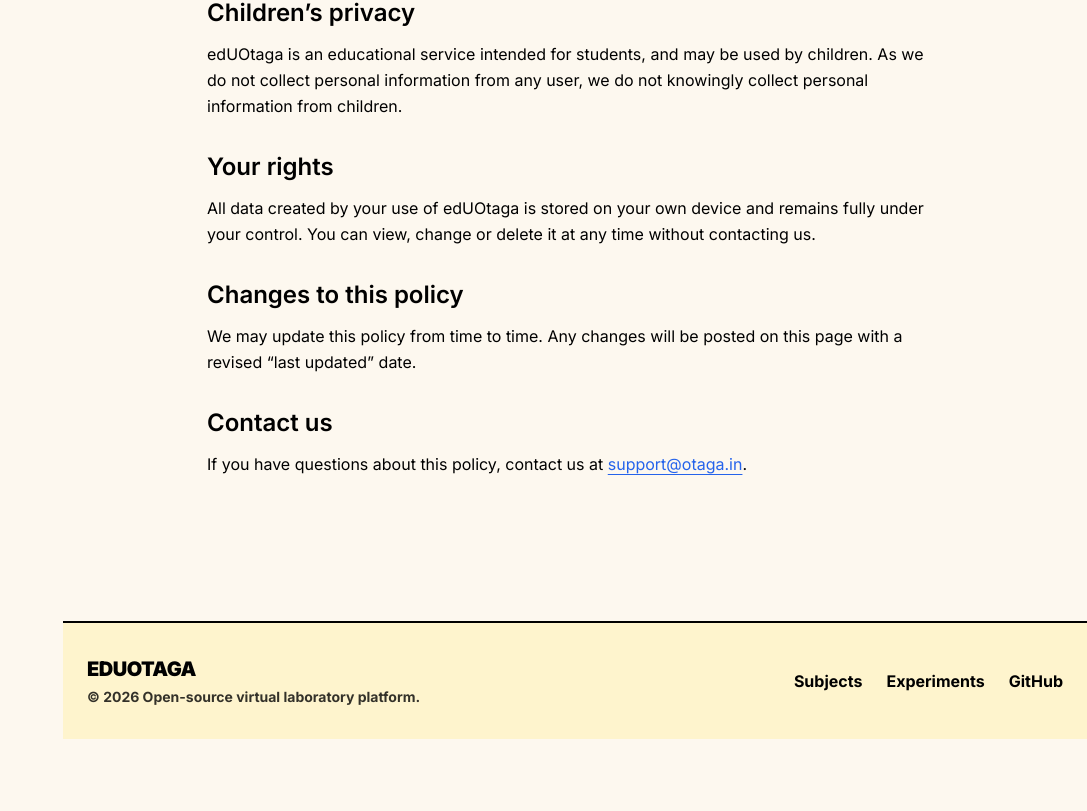
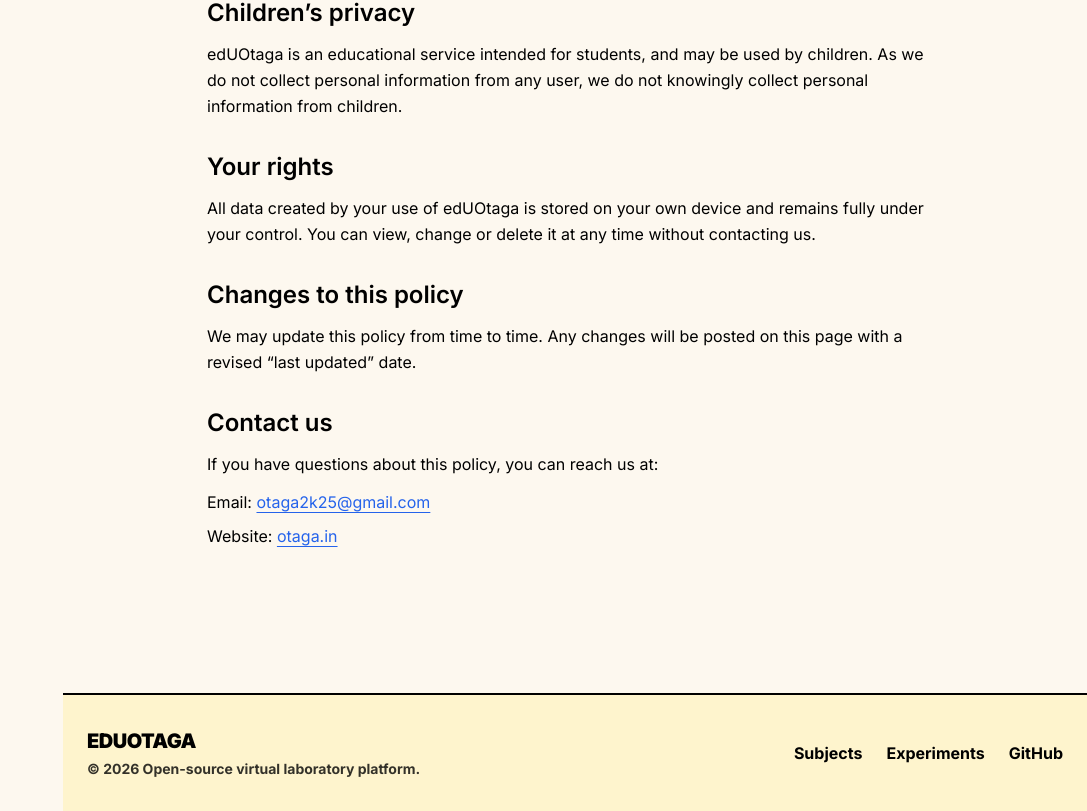
Before and after one commit to OTaga2k25/EDUOTAGA, a Next.js app in the folder apps/web/: page /privacy in a window 1280 px wide. Shown: the part 1123-1934 px from the top of the page, without its empty margins (193-1280 px from the left). Before the commit the page ends 1862 px from the top, so only its background shows below. Built offline with nearby package versions, Linux system fonts and the light colour scheme; no server answers.

Commit message:
Add EAS Update OTA, rename package to com.otagaworks.eduotaga, default to light mode

```diff
--- a/apps/web/app/privacy/page.tsx
+++ b/apps/web/app/privacy/page.tsx
@@ -6,7 +6,8 @@
 };
 
 const LAST_UPDATED = "4 August 2026";
-const CONTACT_EMAIL = "support@otaga.in";
+const CONTACT_EMAIL = "otaga2k25@gmail.com";
+const CONTACT_WEBSITE = "otaga.in";
 
 export default function PrivacyPage() {
   return (
@@ -96,13 +97,26 @@
 
         <section>
           <h2 className="text-2xl font-semibold mb-3">Contact us</h2>
-          <p>
-            If you have questions about this policy, contact us at{" "}
-            <a href={`mailto:${CONTACT_EMAIL}`} className="text-primary underline underline-offset-4">
-              {CONTACT_EMAIL}
-            </a>
-            .
-          </p>
+          <p className="mb-3">If you have questions about this policy, you can reach us at:</p>
+          <ul className="list-none space-y-2">
+            <li>
+              Email:{" "}
+              <a href={`mailto:${CONTACT_EMAIL}`} className="text-primary underline underline-offset-4">
+                {CONTACT_EMAIL}
+              </a>
+            </li>
+            <li>
+              Website:{" "}
+              <a
+                href={`https://${CONTACT_WEBSITE}`}
+                target="_blank"
+                rel="noopener noreferrer"
+                className="text-primary underline underline-offset-4"
+              >
+                {CONTACT_WEBSITE}
+              </a>
+            </li>
+          </ul>
         </section>
       </div>
     </div>
```
